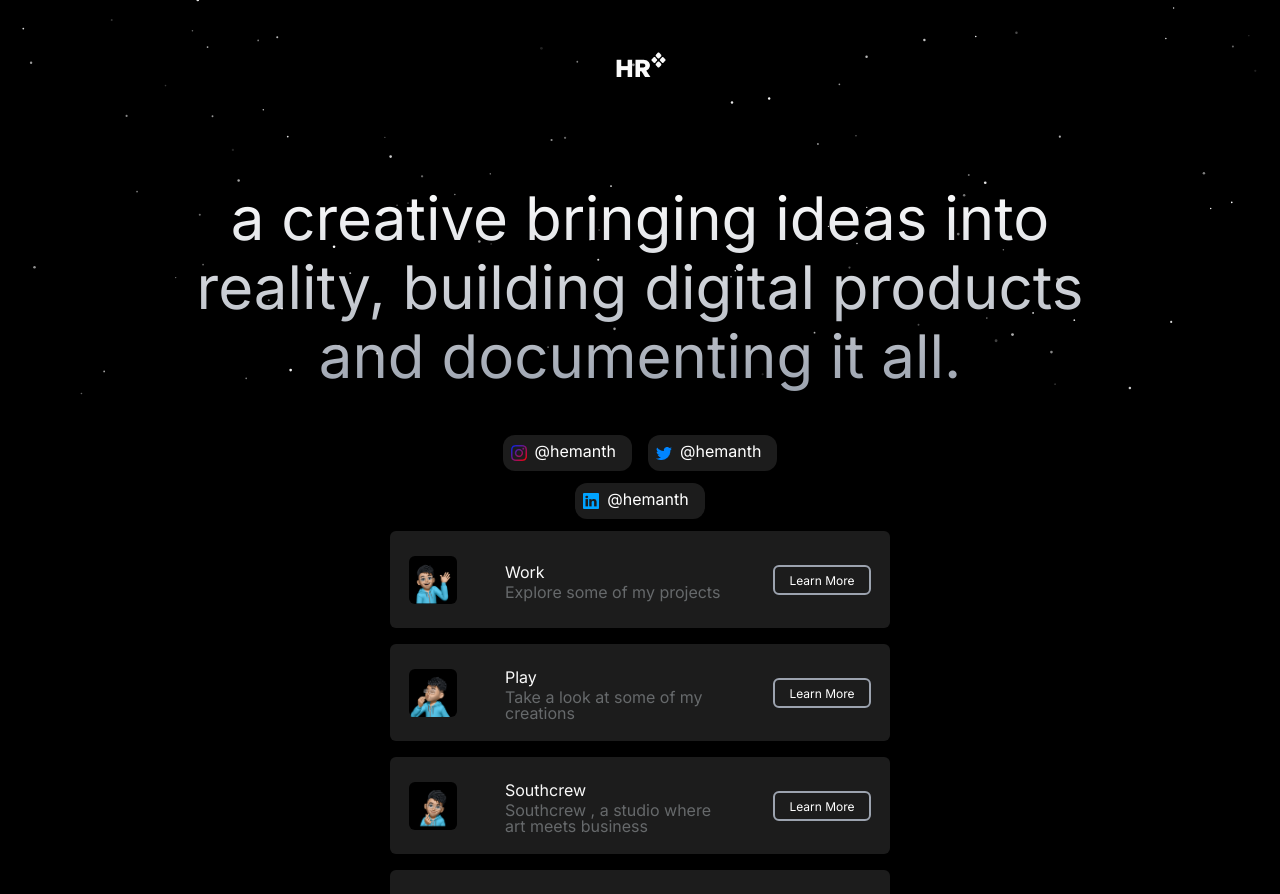
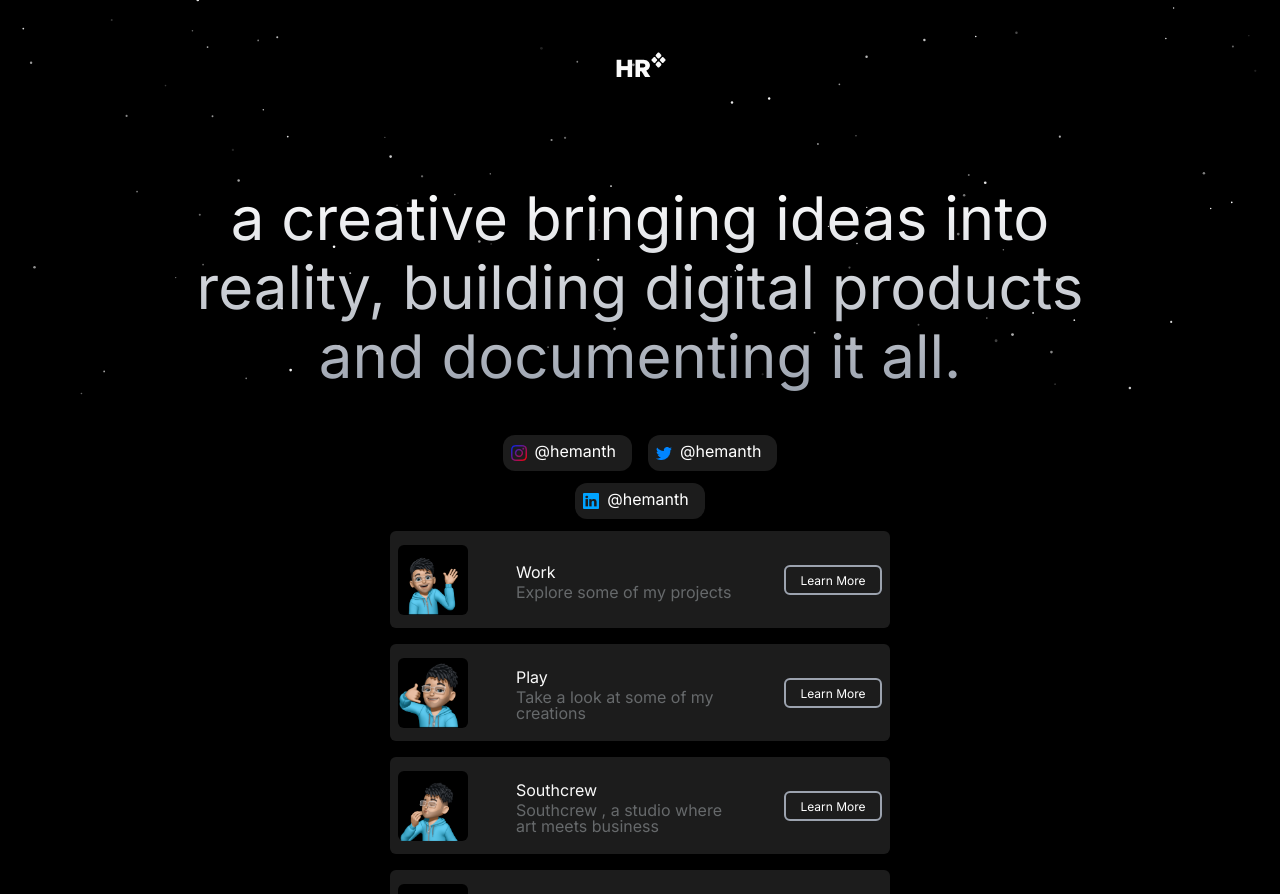
Before and after one commit to HemanthR04/portfolio-v2, a Next.js app: page / in a window 1280 px wide. Shown: the top 894 px of the page. Built offline with nearby package versions, Linux system fonts and the light colour scheme.

Commit message:
Made the work links dynamic

```diff
--- /dev/null
+++ b/app/play/page.tsx
@@ -0,0 +1,20 @@
+import Cssgrid from "@/components/Cssgrid";
+import Link from "next/link";
+import React from "react";
+
+const page = () => {
+  return (
+    <div className=" w-full h-full flex justify-center items-center md:pt-[20px]">
+      <div className="max-w-7xl mx-auto rounded-md] ">
+        <Cssgrid />
+      </div>
+      <Link href={"/"}>
+        <div className="workLogo w-[98px] h-[30px] text-center bg-transparent rounded-md border-2 border-gray-400 hidden md:block absolute top-4 right-10">
+          <span className="text-white text-[12px]">Back</span>
+        </div>
+      </Link>
+    </div>
+  );
+};
+
+export default page;
--- a/components/WorkLinks.tsx
+++ b/components/WorkLinks.tsx
@@ -1,97 +1,80 @@
 /* eslint-disable react/no-unescaped-entities */
-import React from 'react'
+import React from "react";
 import arrow from "../public/arrow.png";
 import memoji1 from "../public/Memoji1.png";
 import memoji2 from "../public/Memoji2.png";
 import memoji3 from "../public/Memoji3.png";
 import memoji4 from "../public/Memoji4.png";
-import Image from 'next/image';
-import Link from 'next/link';
+import Image from "next/image";
+import Link from "next/link";
+
+const workData =[
+    {
+        id:0,
+        heading:"Work",
+        subheading:"Explore some of my projects",
+        image:memoji3
+
+    },
+    {
+        id:0,
+        heading:"Play",
+        subheading:"Take a look at some of my creations",
+        image:memoji1
+
+    },
+    {
+        id:0,
+        heading:"Southcrew",
+        subheading:"Southcrew , a studio where art meets business",
+        image:memoji2
+
+    },
+    {
+        id:0,
+        heading:"Connect with me",
+        subheading:"Got a concept? Let's collaborate",
+        image:memoji4
+
+    },
+]
+
 const WorkLinks = () => {
   return (
+
     <>
         <div className="workLinks flex flex-col justify-center items-center gap-2">
-
+        {
+            workData.map((item,i)=>(
+                <div key={i} >
                      <div className="work bg-Secondary w-[382px] h-[97px] md:w-[500px] rounded-md m-1 flex justify-center items-center md:gap-8">
-            <div className='workLogo w-[48px] h-[48px] bg-black rounded-md'>
-                <Image src={memoji3} alt='memoji'/>
+          <div className="workLogo w-[48px] h-[48px] md:w-[70px] md:h-[70px] bg-black rounded-md">
+            <Image src={item.image} alt="memoji" width={100} height={100} />
           </div>
           <div className="workText px-4">
-                <h1 className='text-whiteFA'>Work</h1>
-                <p className='text-gray666 w-[220px] leading-4'>Explore some of my projects</p>
+            <h1 className="text-whiteFA">{item.heading}</h1>
+            <p className="text-gray666 w-[220px] leading-4">
+              {item.subheading}
+            </p>
           </div>
           <Link href={"/work"}>
-            <div className='workLogo w-[48px] h-[48px] bg-transparent rounded-md border-2 border-gray-400 md:hidden'>
-            <Image src={arrow} alt='arrow'/>
+            <div className="workLogo w-[48px] h-[48px] bg-transparent rounded-md border-2 border-gray-400 md:hidden">
+              <Image src={arrow} alt="arrow" />
             </div>
-            <div className='workLogo w-[98px] h-[30px] text-center bg-transparent rounded-md border-2 border-gray-400 hidden md:block'>
-            <span className='text-white text-[12px]'>Learn More</span>
+            <div className="workLogo w-[98px] h-[30px] text-center bg-transparent rounded-md border-2 border-gray-400 hidden md:block">
+              <span className="text-white text-[12px]">Learn More</span>
             </div>
           </Link>
         </div>
-
-
-        <div className="work bg-Secondary w-[382px] h-[97px] md:w-[500px] rounded-md m-1 flex justify-center items-center md:gap-8">
-            <div className='workLogo w-[48px] h-[48px] bg-black rounded-md'>
-            <Image src={memoji2} alt='memoji'/>
                 </div>
-            <div className="workText px-4">
-                <h1 className='text-whiteFA'>Play</h1>
-                <p className='text-gray666 w-[220px] leading-4'>Take a look at some of my creations</p>
-            </div>
-            <Link href={""}>
-            <div className='workLogo w-[48px] h-[48px] bg-transparent rounded-md border-2 border-gray-400  md:hidden'>
-            <Image src={arrow} alt='arrow'/>
-            </div>
-            <div className='workLogo w-[98px] h-[30px] text-center bg-transparent rounded-md border-2 border-gray-400 hidden md:block'>
-            <span className='text-white text-[12px]'>Learn More</span>
-            </div>
-            </Link>
+            ))
+        }
       </div>
 
 
-        <div className="work bg-Secondary w-[382px] h-[97px] md:w-[500px] rounded-md m-1 flex justify-center items-center md:gap-8">
-            <div className='workLogo w-[48px] h-[48px] bg-black rounded-md'>
-            <Image src={memoji4} alt='southcrew Logo'/>
-            </div>
-            <div className="workText px-4">
-                <h1 className='text-whiteFA'>Southcrew</h1>
-                <p className='text-gray666 w-[220px] leading-4'>Southcrew , a studio where art
-meets business</p>
-            </div>
-            <Link href={""}>
-            <div className='workLogo w-[48px] h-[48px] bg-transparent rounded-md border-2 border-gray-400 md:hidden'>
-            <Image src={arrow} alt='arrow' className=''/>
-            </div>
-            <div className='workLogo w-[98px] h-[30px] text-center bg-transparent rounded-md border-2 border-gray-400 hidden md:block'>
-            <span className='text-white text-[12px]'>Learn More</span>
-            </div>
-            </Link>
-        </div>
 
+    </>
+  );
+};
 
-        <div className="work bg-Secondary w-[382px] h-[97px] md:w-[500px] rounded-md m-1 flex justify-center items-center md:gap-8">
-            <div className='workLogo w-[48px] h-[48px] bg-black rounded-md'>
-            <Image src={memoji1} alt='memoji'/>
-            </div>
-            <div className="workText px-4">
-                <h1 className='text-whiteFA'>Connect with me</h1>
-                <p className='text-gray666 w-[220px] leading-4'>Got a concept? Let's collaborate</p>
-            </div>
-            <Link href={""}>
-            <div className='workLogo w-[48px] h-[48px] bg-transparent rounded-md border-2 border-gray-400 md:hidden'>
-            <Image src={arrow} alt='arrow'/>
-            </div>
-            <div className='workLogo w-[98px] h-[30px] text-center bg-transparent rounded-md border-2 border-gray-400 hidden md:block '>
-            <span className='text-white text-[12px]'>Learn More</span>
-            </div>
-            </Link>
-        </div>
-
-
-    </div>
-    </>
-  )
-}
-
-export default WorkLinks
+export default WorkLinks;
```
Lines whose indentation alone changed are shown as unchanged.
